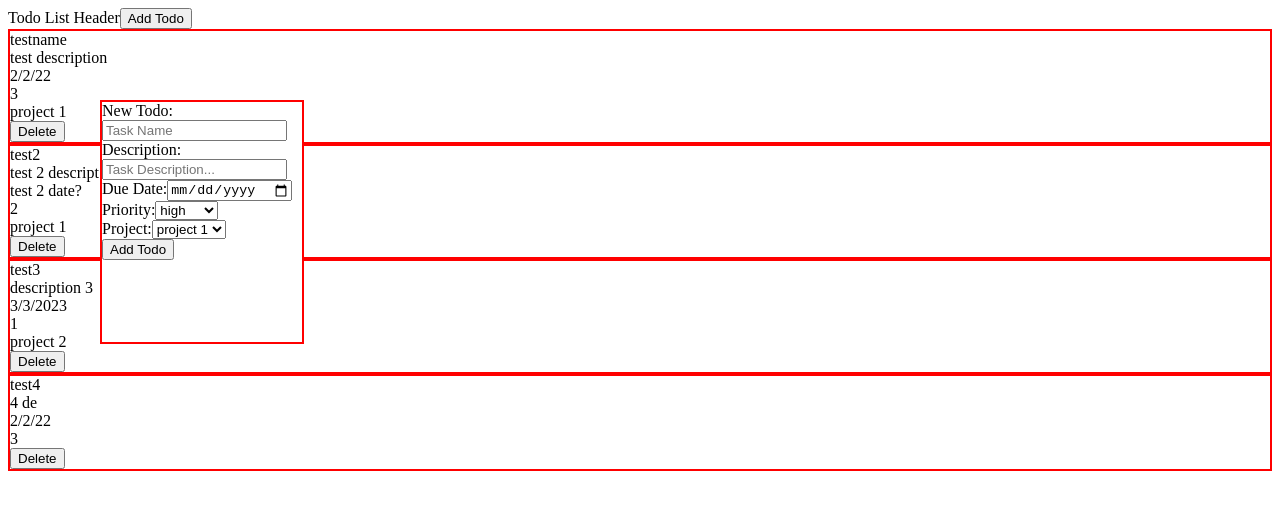
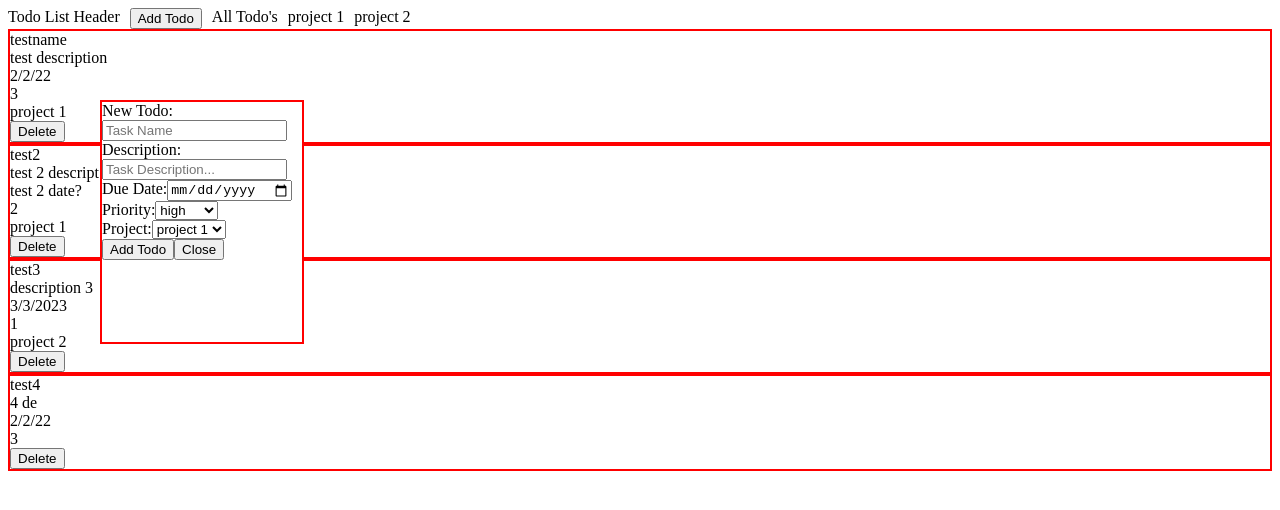
Before and after one commit to calansc/todo-list, a website built with webpack: page dist/index.html in a window 1280 px wide. Both pictures are taken after a click on the button "Add Todo". Built offline with nearby package versions, Linux system fonts and the light colour scheme.

Commit message:
Add tab divs generated from projectList

```diff
--- a/src/addTodo.js
+++ b/src/addTodo.js
@@ -122,13 +122,23 @@
   add.setAttribute("name", "submit");
   add.setAttribute("value", "Add Todo");
   add.setAttribute("alt", "Submit");
+  const close = document.createElement("input");
+  close.setAttribute("type", "reset");
+  close.setAttribute("name", "close");
+  close.setAttribute("value", "Close");
+  close.setAttribute("alt", "Close");
 
   form.addEventListener("submit", (e) => {
     e.preventDefault();
     addForm();
   });
+  form.addEventListener("reset", (e) => {
+    e.preventDefault();
+    closeForm("addPopup");
+  });
 
   form.appendChild(add);
+  form.appendChild(close);
   addPopup.appendChild(form);
   content.appendChild(addPopup);
   return addPopup;
@@ -148,3 +158,10 @@
   }
   content.appendChild(displayTodoList());
 }
+
+function closeForm(className) {
+  const elements = document.getElementsByClassName(className);
+  while (elements.length > 0) {
+    elements[0].parentNode.removeChild(elements[0]);
+  }
+}
--- a/src/index.js
+++ b/src/index.js
@@ -1,7 +1,7 @@
 // import { format, formatDistance } from "date-fns";
 import { todoList, newTodo, displayTodoList } from "./todo.js";
 import { addTodo, addPopup } from "./addTodo.js";
-import { createProject, projectList } from "./project.js";
+import { createProject, projectList, projectTabs } from "./project.js";
 import "./style.css";
 
 newTodo("test4", "4 de", "2/2/22", 3);
@@ -10,6 +10,7 @@
 const content = document.getElementById("content");
 content.appendChild(displayTodoList());
 header.appendChild(addTodo());
+header.appendChild(projectTabs());
 
 const addButton = document.querySelector(".addTodo");
 addButton.addEventListener("click", addPopup, false);
--- a/src/project.js
+++ b/src/project.js
@@ -1,3 +1,25 @@
-export { projectList };
+export { projectList, createProject, projectTabs };
 
 let projectList = ["project 1", "project 2"];
+
+function createProject() {
+  console.log("create project");
+}
+
+function projectTabs() {
+  const tabs = document.createElement("div");
+  tabs.classList.add("tabs");
+  const tab = document.createElement("div");
+  tab.classList.add("projectTab");
+  tab.textContent = "All Todo's";
+  tabs.appendChild(tab);
+  for (let i = 0; i < projectList.length; i++) {
+    const tab = document.createElement("div");
+    tab.classList.add("projectTab");
+    tab.textContent = projectList[i];
+    // tab.addEventListener("click");
+    tabs.appendChild(tab);
+    // working on tab event listener to sort todos
+  }
+  return tabs;
+}
--- a/src/style.css
+++ b/src/style.css
@@ -1,3 +1,22 @@
+:root {
+    --darkblue: #073B4c;
+    --lightblue: #118AB2;
+    --green: #06D6A0;
+    --yellow: #ffd166;
+    --red: #EF476F;
+}
+#header {
+    display: flex;
+}
+.tabs {
+    display:flex;
+}
+.addTodo {
+    margin-left: 10px;
+}
+.addTodo, .projectTab {
+    margin-right: 10px;
+}
 .todo {
     border: red solid 2px;
 }
```
Also changed, not shown: dist/main.js.
